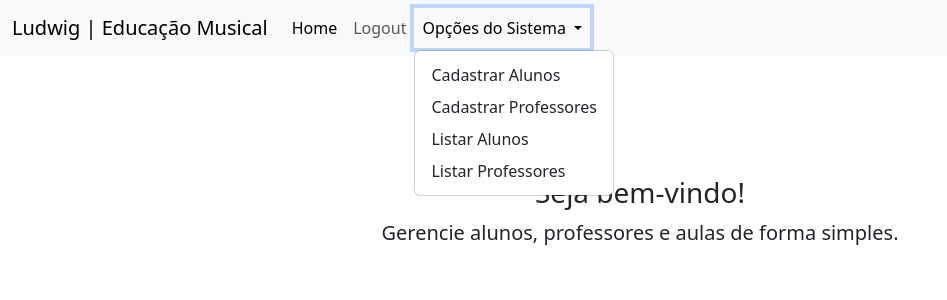
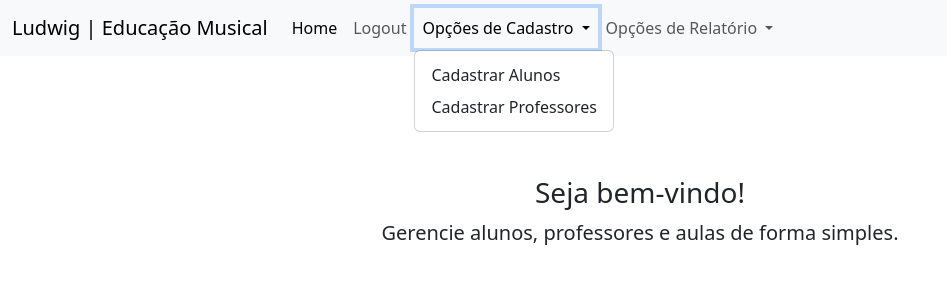
Before and after one commit to silvaludwig/musicSchoolSys, a Django app: page / in a window 1280 px wide, after a click on "Opções de Cadastro". Shown: the top 300 px of the page, without its empty margins (0-947 px from the left). Run offline with Django 5.2, Linux system fonts and the light colour scheme; the visitor is signed in with stand-in values (Sample User, id 1).

Commit message:
página de cadastro de usuário

```diff
--- a/escola/gestao/templates/gestao/base.html
+++ b/escola/gestao/templates/gestao/base.html
@@ -35,7 +35,9 @@
                 >Home</a
               >
 
-          {% if user.is_authenticated %}
+              {% if user.is_authenticated %}
+            </li>
+
             <li class="nav-item">
               <form class="nav-link" method="post" action="{% url 'logout' %}">
                 {% csrf_token %}<button
@@ -55,7 +57,7 @@
                 data-bs-toggle="dropdown"
                 aria-expanded="false"
               >
-                Opções do Sistema
+                Opções de Cadastro
               </a>
               <ul class="dropdown-menu">
                 <li>
@@ -68,6 +70,20 @@
                     >Cadastrar Professores</a
                   >
                 </li>
+              </ul>
+            </li>
+
+            <li class="nav-item dropdown">
+              <a
+                class="nav-link dropdown-toggle"
+                href="#"
+                role="button"
+                data-bs-toggle="dropdown"
+                aria-expanded="false"
+              >
+                Opções de Relatório
+              </a>
+              <ul class="dropdown-menu">
                 <li>
                   <a class="dropdown-item" href="{% url 'lista_alunos' %}"
                     >Listar Alunos</a
@@ -80,13 +96,21 @@
                 </li>
               </ul>
             </li>
-          {% comment %} {% else %}
-          </li>
-          <li class="nav-item">
-            <a class="nav-link" href="{% url 'login' %}">Login</a>
-          </li> {% endcomment %}
-          {% endif %}
 
+            {% else %}
+            <li class="nav-item">
+              <form class="nav-link" method="post" action="{% url 'cadastro_usuario' %}">
+                {% csrf_token %}<button
+                  class="nav-link p-0 border-0"
+                  style="background: none; color: inherit"
+                  type="submit"
+                >
+                  Cadastre-se!
+                </button>
+              </form>
+            </li>
+              {% endif %}
+            </li>
           </ul>
         </div>
       </div>
--- a/escola/gestao/templates/gestao/index.html
+++ b/escola/gestao/templates/gestao/index.html
@@ -39,10 +39,6 @@
         >Acessar Sistema</a
       >
     </div> {% endcomment %}
-    {% endif %} {% if user.is_authenticated and not user.is_superuser %}
-    <div class="alert alert-warning mt-3">
-      Apenas administradores podem cadastrar alunos.
-    </div>
     {% endif %}
   </div>
 </div>
--- a/escola/gestao/templates/gestao/novo_aluno.html
+++ b/escola/gestao/templates/gestao/novo_aluno.html
@@ -26,5 +26,11 @@
       {% endfor %}
     </div>
   </div>
+  {% if user.is_authenticated and not user.is_superuser %}
+  <div class="alert alert-warning mt-3">
+    Apenas administradores podem realizar cadastros.
+  </div>
+  {% endif %}
+
 </div>
 {% endblock %}
--- a/escola/gestao/templates/gestao/novo_professor.html
+++ b/escola/gestao/templates/gestao/novo_professor.html
@@ -26,5 +26,10 @@
       {% endfor %}
     </div>
   </div>
+  {% if user.is_authenticated and not user.is_superuser %}
+  <div class="alert alert-warning mt-3">
+    Apenas administradores podem realizar cadastros.
+  </div>
+  {% endif %}
 </div>
 {% endblock %}
--- a/escola/gestao/urls.py
+++ b/escola/gestao/urls.py
@@ -1,6 +1,7 @@
 from django.urls import path
 from django.contrib.auth.views import LoginView, LogoutView
 from . import views
+from .views import cadastro_usuario
 
 urlpatterns = [
     path("", views.index, name="index"),  # Homepage
@@ -20,4 +21,5 @@ urlpatterns = [
     ),
     path("login/", LoginView.as_view(template_name="gestao/login.html"), name="login"),
     path("logout/", LogoutView.as_view(), name="logout"),
+    path("cadastro/", cadastro_usuario, name="cadastro_usuario"),
 ]
--- a/escola/gestao/views.py
+++ b/escola/gestao/views.py
@@ -4,6 +4,8 @@ from .forms import AlunoForm, ProfessorForm
 from django.contrib import messages
 from django.contrib.auth.views import LoginView, LogoutView
 from django.contrib.auth.decorators import login_required, user_passes_test
+from django.contrib.auth import login
+from .forms import CadastroUsuarioForm
 
 
 def index(request):
@@ -13,6 +15,20 @@ def index(request):
 # Verifica se o usuário é admin
 def is_admin(user):
     return user.is_authenticated and user.is_superuser
+
+
+def cadastro_usuario(request):
+    if request.method == "POST":
+        form = CadastroUsuarioForm(request.POST)
+        if form.is_valid():
+            user = form.save()
+            login(request, user)  # Loga o usuário automaticamente após o cadastro
+            return redirect(
+                "index"
+            )  # Substitua pelo nome da sua URL de redirecionamento
+    else:
+        form = CadastroUsuarioForm()
+    return render(request, "gestao/cadastro_usuario.html", {"form": form})
 
 
 # Proteja as views com login_required
```
Also changed, not shown: escola/gestao/forms.py (+19 -0 lines), escola/gestao/templates/gestao/cadastro_usuario.html (added, +10 -0 lines).
